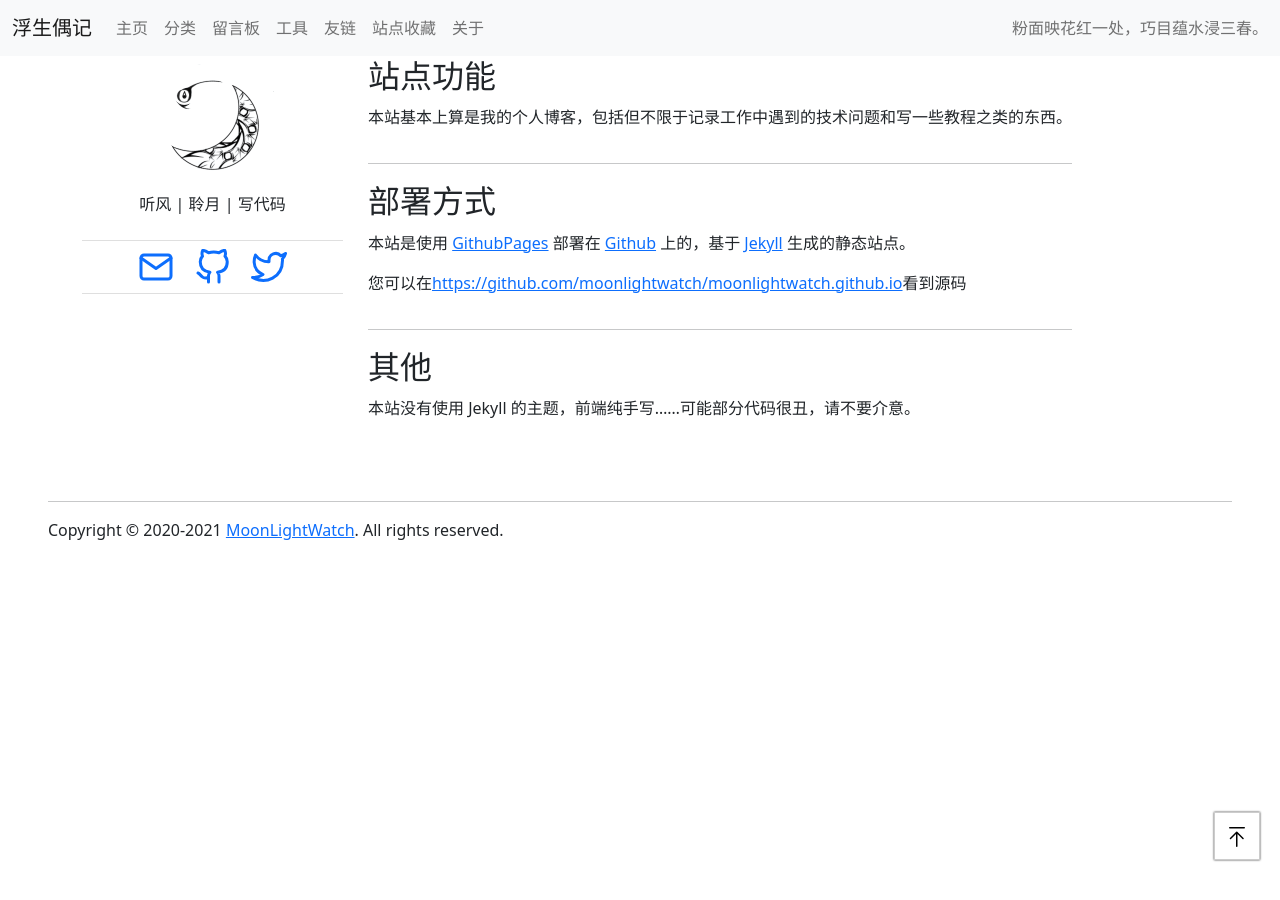
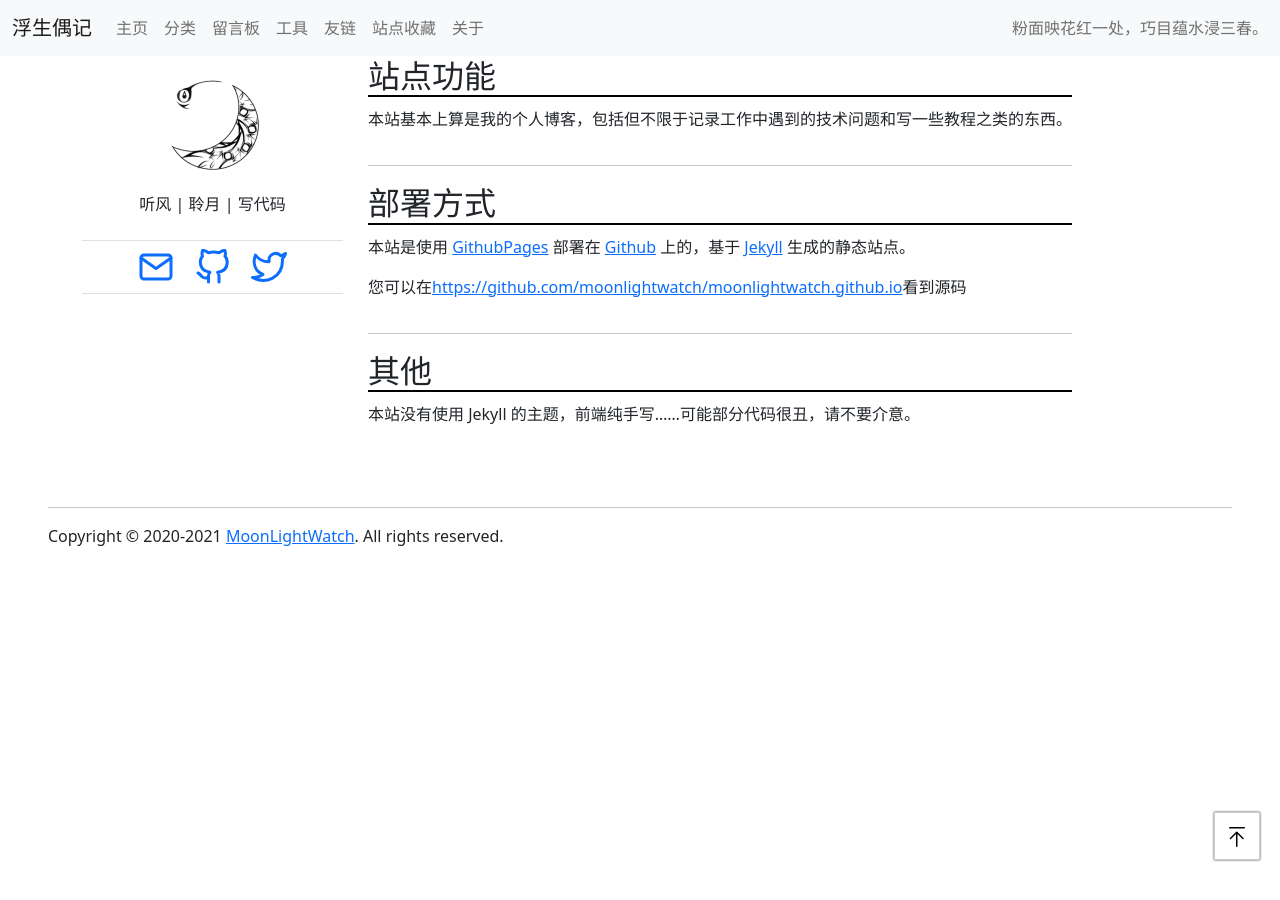
Before and after one commit to moonlightwatch/moonlightwatch.github.io, a Jekyll site: the page built from about.html, in a window 1280 px wide. Built offline with Jekyll 4.4.1, drawn with Linux system fonts in a browser that asks for light colours.

Commit message:
更新page样式

```diff
--- a/_layouts/page.html
+++ b/_layouts/page.html
@@ -2,4 +2,10 @@
 layout: default
 ---
 
+<style>
+    h2 {
+        border-bottom: 2px solid black;
+    }
+</style>
+
 {{ content }}
```
